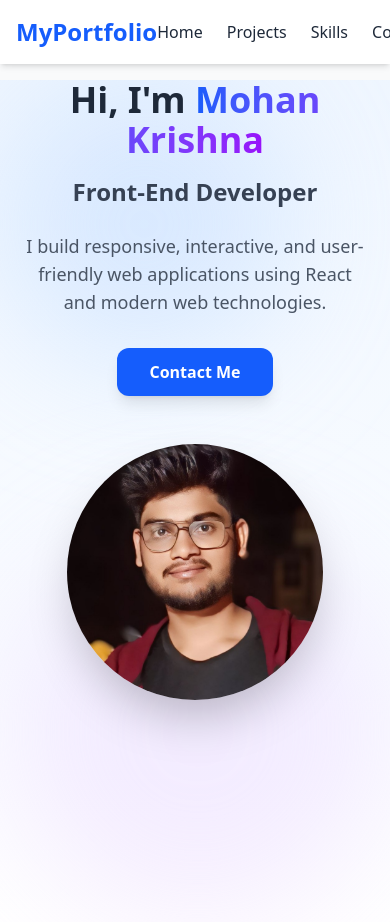
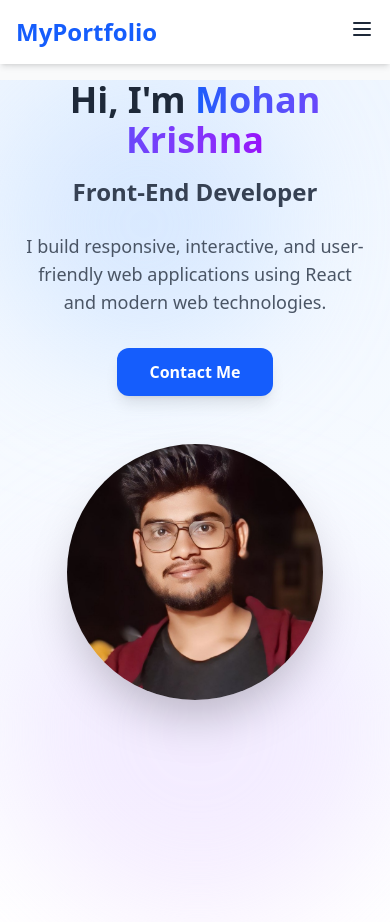
Before and after one commit to MohanKrishna80/My-Portfolio, a React (Vite) app: page / in a window 390 px wide. Built offline with nearby package versions, Linux system fonts and the light colour scheme.

Commit message:
Update Navbar.jsx

```diff
--- a/src/components/Navbar.jsx
+++ b/src/components/Navbar.jsx
@@ -1,17 +1,64 @@
+import { useState } from "react";
 import { Link } from "react-router-dom";
 
 export default function Navbar() {
+  const [isOpen, setIsOpen] = useState(false);
+
   return (
     <nav className="bg-white shadow-md fixed top-0 left-0 right-0 z-50">
       <div className="max-w-6xl mx-auto flex items-center justify-between p-4">
         <h2 className="text-2xl font-bold text-blue-600">MyPortfolio</h2>
-        <ul className="flex gap-6">
+
+        {/* Desktop Menu */}
+        <ul className="hidden md:flex gap-6">
           <li><Link to="/" className="hover:text-blue-600">Home</Link></li>
           <li><Link to="/projects" className="hover:text-blue-600">Projects</Link></li>
           <li><Link to="/skills" className="hover:text-blue-600">Skills</Link></li>
           <li><Link to="/contact" className="hover:text-blue-600">Contact</Link></li>
         </ul>
+
+        {/* Mobile Hamburger */}
+        <div className="md:hidden">
+          <button
+            onClick={() => setIsOpen(!isOpen)}
+            className="focus:outline-none"
+          >
+            <svg
+              className="w-6 h-6"
+              fill="none"
+              stroke="currentColor"
+              viewBox="0 0 24 24"
+              xmlns="http://www.w3.org/2000/svg"
+            >
+              {isOpen ? (
+                <path
+                  strokeLinecap="round"
+                  strokeLinejoin="round"
+                  strokeWidth="2"
+                  d="M6 18L18 6M6 6l12 12"
+                />
+              ) : (
+                <path
+                  strokeLinecap="round"
+                  strokeLinejoin="round"
+                  strokeWidth="2"
+                  d="M4 6h16M4 12h16M4 18h16"
+                />
+              )}
+            </svg>
+          </button>
+        </div>
       </div>
+
+      {/* Mobile Menu */}
+      {isOpen && (
+        <ul className="md:hidden flex flex-col gap-4 bg-white shadow-md p-4">
+          <li><Link to="/" className="hover:text-blue-600" onClick={() => setIsOpen(false)}>Home</Link></li>
+          <li><Link to="/projects" className="hover:text-blue-600" onClick={() => setIsOpen(false)}>Projects</Link></li>
+          <li><Link to="/skills" className="hover:text-blue-600" onClick={() => setIsOpen(false)}>Skills</Link></li>
+          <li><Link to="/contact" className="hover:text-blue-600" onClick={() => setIsOpen(false)}>Contact</Link></li>
+        </ul>
+      )}
     </nav>
   );
 }
```
